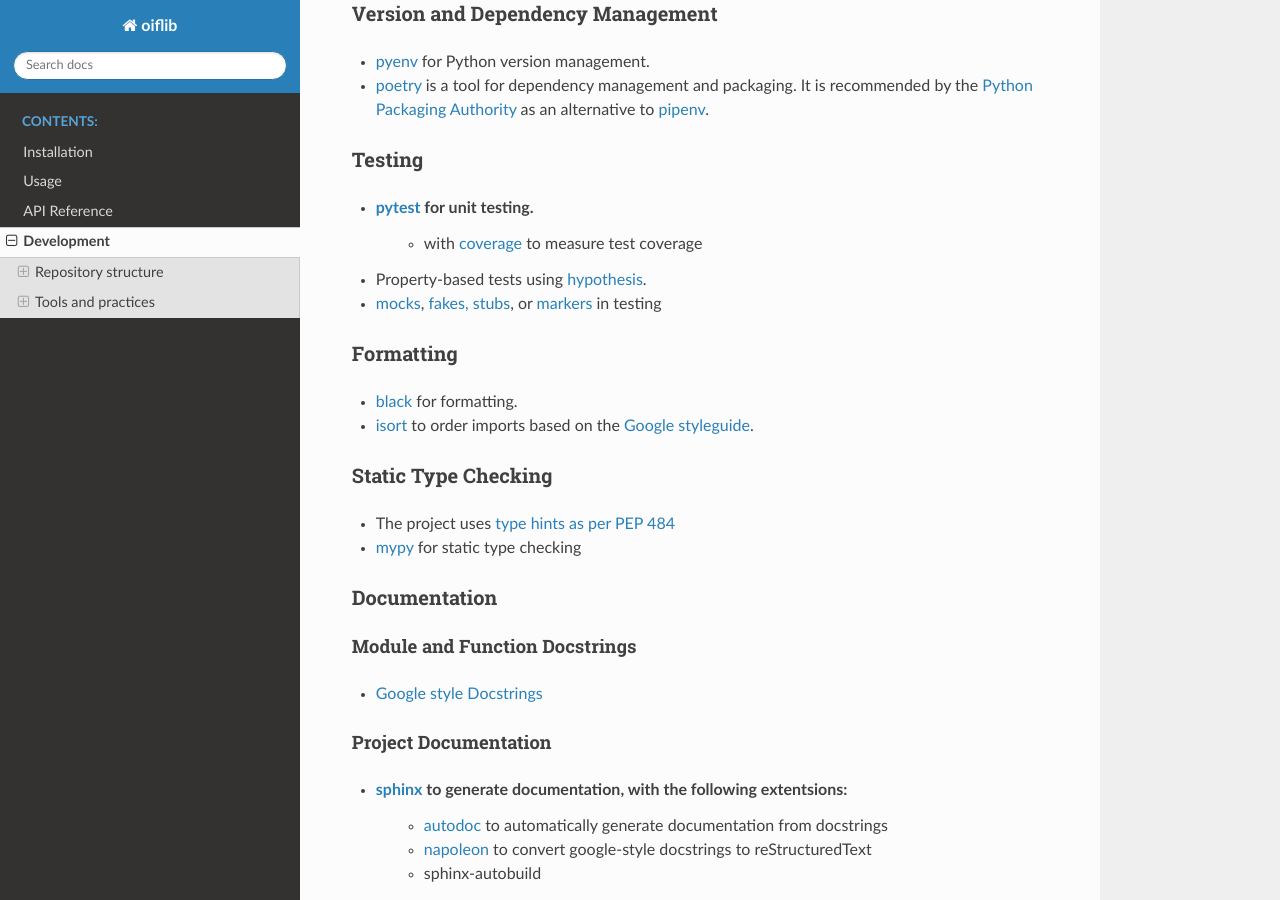
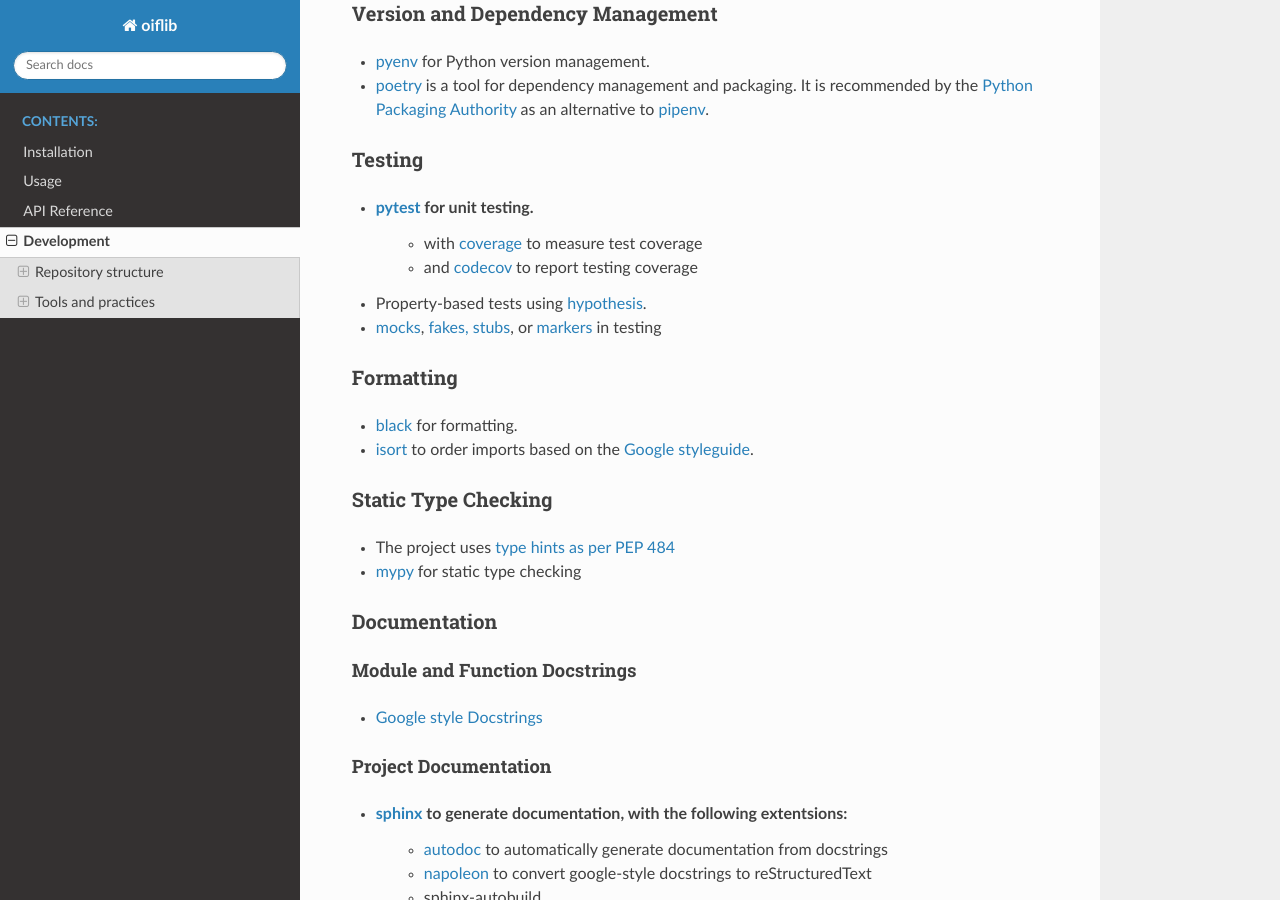
Before and after one commit to Defra-Data-Science-Centre-of-Excellence/oiflib, a Sphinx documentation site: the page built from docs/source/development.rst, in a window 1280 px wide and 900 px high, scrolled down 2542 px. Built offline with Sphinx 7.4.7 and the Read the Docs theme 2.0.0, drawn with Linux system fonts in a browser that asks for light colours; some of the changed text lies outside the part shown.

Commit message:
add codecov to testing section in development

```diff
--- a/docs/source/development.rst
+++ b/docs/source/development.rst
@@ -151,6 +151,7 @@ Testing
 
 - `pytest <https://docs.pytest.org/en/latest/>`_ for unit testing.
     - with `coverage <https://coverage.readthedocs.io/>`_ to measure test coverage
+    - and `codecov <https://codecov.io/>`_ to report testing coverage
 - Property-based tests using `hypothesis <https://hypothesis.readthedocs.io/en/latest/>`_.
 - `mocks <https://towardsdatascience.com/stop-mocking-me-unit-tests-in-pyspark-using-pythons-mock-library-a4b5cd019d7e>`_, `fakes, stubs <https://blog.pragmatists.com/test-doubles-fakes-mocks-and-stubs-1a7491dfa3da>`_, or `markers <https://docs.pytest.org/en/latest/example/markers.html>`_ in testing
 
```
Also changed, not shown: other parts of docs/source/development.rst (+0 -1 lines).
